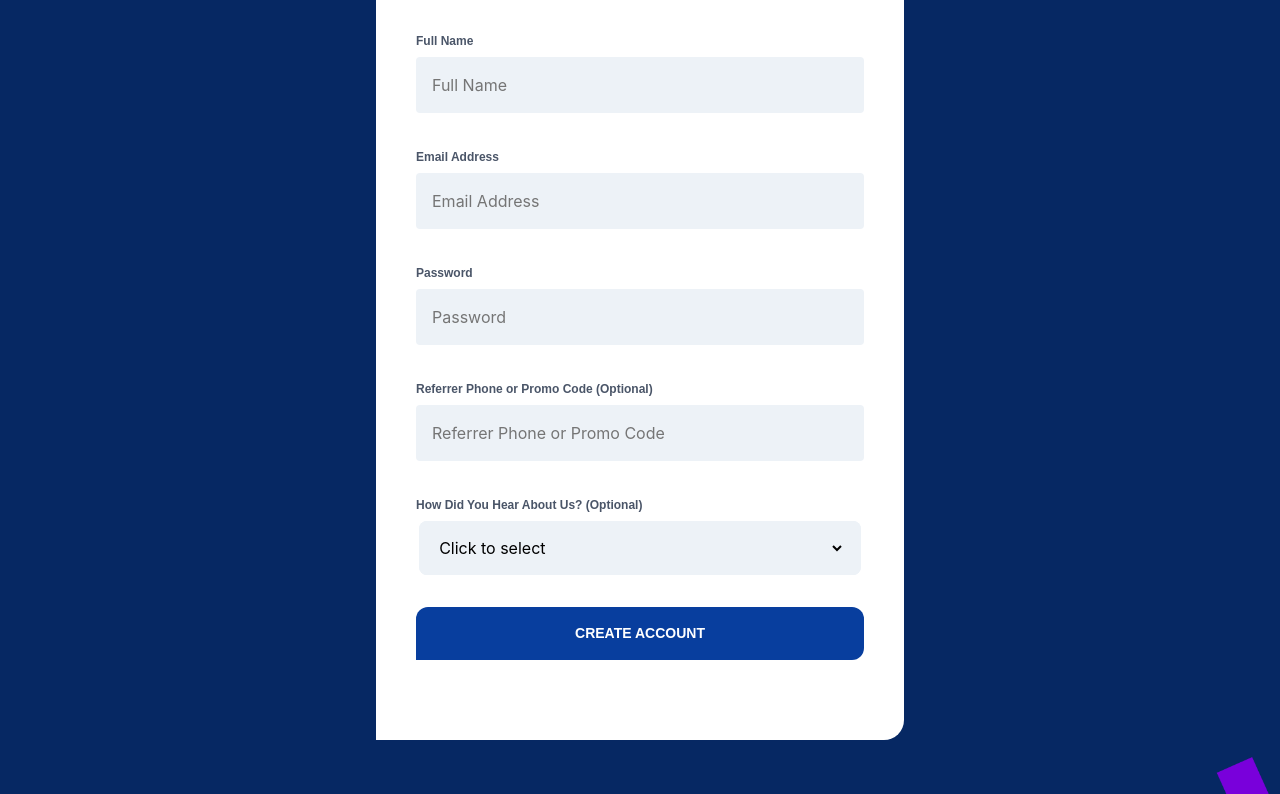
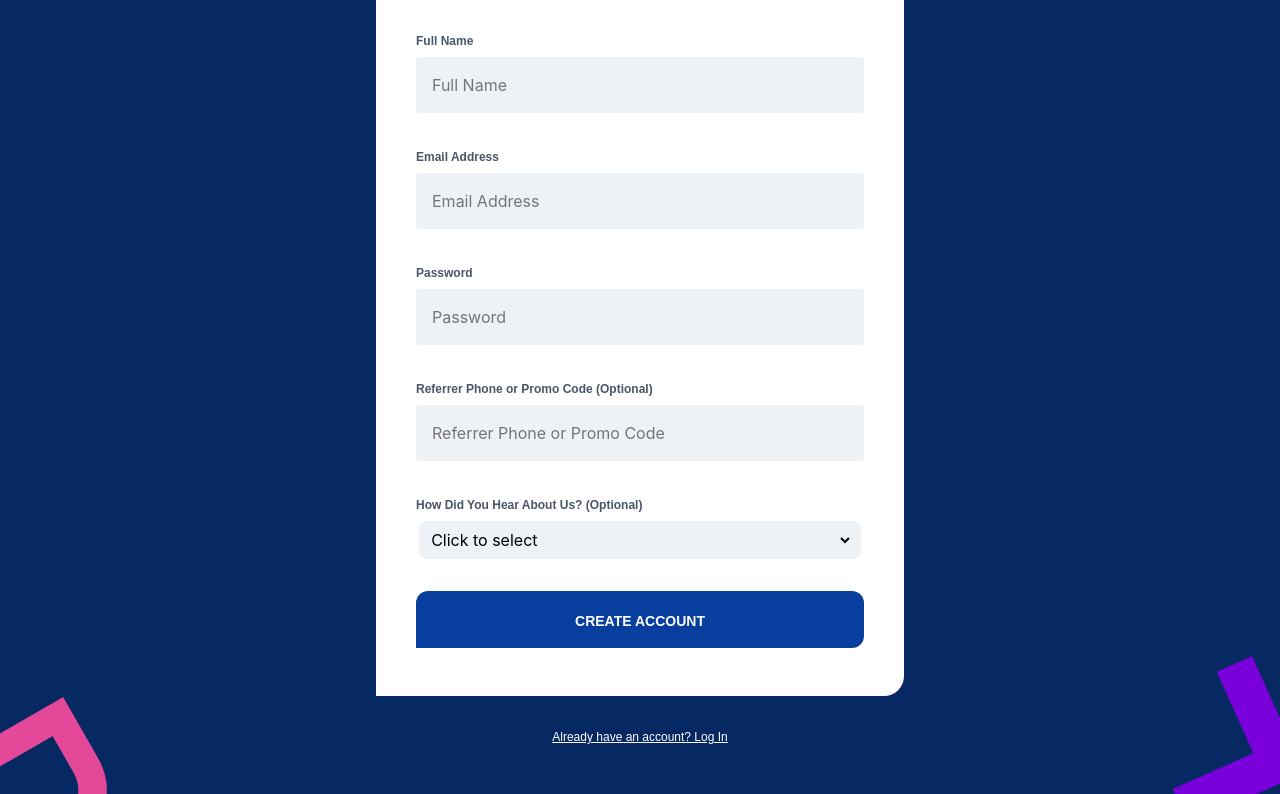
Before and after one commit to orimdominic/orimdominic.piggyvestsignup.io, a plain HTML site: page index.html in a window 1280 px wide and 1026 px high. Shown: the part 232-1026 px from the top of the page. Drawn offline with Linux system fonts and the light colour scheme.

Commit message:
to be contd

```diff
--- a/assets/styles/styles.css
+++ b/assets/styles/styles.css
@@ -11,12 +11,10 @@ html {
     segoe ui emoji, segoe ui symbol, noto color emoji;
   line-height: 1.5;
   box-sizing: border-box;
-  width: 100%;
 }
 
 body {
   margin: 0;
-  width: 100%;
 }
 
 img {
@@ -54,40 +52,47 @@ img {
 .justify-center {
   justify-content: center;
 }
+
+@media (min-width: 768px) {
+  .md-flex-row {
+    flex-direction: row;
+  }
+}
+
 /* generic boxing */
 
 .outline-none {
   outline: 0;
 }
 
+.max-w-md {
+  max-width: 28rem;
+}
 .w-11-per-12 {
   width: 91.666667%;
 }
 .w-100 {
   width: 100%;
 }
+
 .min-h-min-content {
-  min-height: -webkit-min-content;
-  min-height: -moz-min-content;
   min-height: min-content;
 }
 
-.max-w-md {
-  max-width: 28rem;
+.my-8 {
+  margin-top: calc(8 * var(--boxing_ratio));
+  margin-bottom: calc(8 * var(--boxing_ratio));
+}
+
+.mt-0 {
+  margin-top: 0;
+}
+.mt-8 {
+  margin-top: calc(8 * var(--boxing_ratio));
 }
 
 .mb-0 {
   margin-bottom: 0;
-}
-.mt-8 {
-  margin-top: calc(8 * var(--boxing_ratio));
-}
-.my-8 {
-  margin-top: calc(8 * var(--boxing_ratio));
-  margin-bottom: calc(8 * var(--boxing_ratio));
-}
-.mt-0 {
-  margin-top: 0;
 }
 .mb-1 {
   margin-bottom: calc(1 * var(--boxing_ratio));
@@ -106,38 +111,38 @@ img {
   padding: calc(8 * var(--boxing_ratio));
 }
 
-.pl-3 {
-  padding-left: calc(3 * var(--boxing_ratio));
-}
-
-.pr-2 {
-  padding-bottom: calc(2 * var(--boxing_ratio));
-}
-
-.pt-5 {
-  padding-top: calc(5 * var(--boxing_ratio));
-}
 .px-10 {
   padding-left: calc(10 * var(--boxing_ratio));
   padding-right: calc(10 * var(--boxing_ratio));
-}
-.py-4 {
-  padding-top: calc(4 * var(--boxing_ratio));
-  padding-bottom: calc(4 * var(--boxing_ratio));
-}
-
-.pb-10 {
-  padding-bottom: calc(10 * var(--boxing_ratio));
 }
 
 .py-3 {
   padding-top: calc(3 * var(--boxing_ratio));
   padding-bottom: calc(3 * var(--boxing_ratio));
 }
-
+.py-4 {
+  padding-top: calc(4 * var(--boxing_ratio));
+  padding-bottom: calc(4 * var(--boxing_ratio));
+}
 .py-12 {
   padding-top: calc(12 * var(--boxing_ratio));
   padding-bottom: calc(12 * var(--boxing_ratio));
+}
+
+.pl-3 {
+  padding-left: calc(3 * var(--boxing_ratio));
+}
+
+.pr-2 {
+  padding-right: calc(2 * var(--boxing_ratio));
+}
+
+.pt-5 {
+  padding-top: calc(5 * var(--boxing_ratio));
+}
+
+.pb-10 {
+  padding-bottom: calc(10 * var(--boxing_ratio));
 }
 
 .min-h-screen {
@@ -145,11 +150,11 @@ img {
 }
 
 @media (min-width: 640px) {
+  .sm-p-10 {
+    padding: calc(10 * var(--boxing_ratio));
+  }
   .sm-mb-8 {
     margin-bottom: calc(8 * var(--boxing_ratio));
-  }
-  .sm-p-10 {
-    padding: calc(10 * var(--boxing_ratio));
   }
   .sm-pb-12 {
     padding-bottom: calc(12 * var(--boxing_ratio));
@@ -157,15 +162,15 @@ img {
 }
 
 @media (min-width: 768px) {
+  .md-py-4 {
+    padding-top: calc(4 * var(--boxing_ratio));
+    padding-bottom: calc(4 * var(--boxing_ratio));
+  }
   .md-pl-4 {
-    padding-left: 1rem;
+    padding-left: calc(4 * var(--boxing_ratio));
   }
   .md-pr-4 {
-    padding-right: 1rem;
-  }
-  .md-py-4 {
-    padding-top: 1rem;
-    padding-bottom: 1rem;
+    padding-right: calc(4 * var(--boxing_ratio));
   }
 }
 
@@ -245,6 +250,9 @@ p {
 }
 
 @media (min-width: 768px) {
+  .md-text-sm {
+    font-size: 0.875rem;
+  }
   .md-text-2xl {
     font-size: 1.5rem;
   }
@@ -304,8 +312,7 @@ input {
 }
 
 .select-container .select-control {
-  color: red;
-  padding: 1rem;
+  padding: .5rem;
   background: rgb(237, 242, 247);
   border-width: initial;
   border-style: none;
@@ -344,8 +351,14 @@ input {
   text-align: center;
   cursor: pointer;
   border: none;
+  overflow: visible;
+  margin: 0;
 }
 
 .btn-create-account:hover {
   background-color: #062b6f;
 }
+
+.content-bg > a {
+  color: #fff;
+}
--- a/index.html
+++ b/index.html
@@ -4,13 +4,13 @@
 <head>
   <meta charset="UTF-8" />
   <meta name="viewport" content="width=device-width, initial-scale=1.0" />
-  <title>Dashboard - PiggyVest</title>
+  <title>PiggyVest | Dashboard</title>
   <link rel="stylesheet" href="./assets/styles/styles.css" />
 </head>
 
 <body>
   <div class="content">
-    <div class="content-bg min-h-screen flex flex-col items-center overflow-auto
+    <div class="content-bg flex flex-col items-center overflow-auto
     bg-primary-700 py-12">
       <header>
         <a href="https://www.piggyvest.com">
@@ -31,8 +31,8 @@
             <label class="text-xs leading-loose mb-1 text-gray-700 font-bold font-display">
               Full Name
             </label>
-            <input class="py-3 pr-2 md-py-4 md-pr-4 rounded-xs bg-gray-200 text-gray-900 outline-none pl-3 md-pl-4"
-              name="fullname" type="text" placeholder="Full Name" value="">
+            <input class="py-3 pr-2 md-py-4 md-pr-4 rounded-xs bg-gray-200 text-gray-900
+            outline-none pl-3 md-pl-4" name="fullname" type="text" placeholder="Full Name" value="">
           </div>
           <div class="flex flex-col mb-8 relative">
             <label class="text-xs leading-loose mb-1 text-gray-700 font-bold font-display">
@@ -75,16 +75,21 @@
             </div>
           </div>
           <div class="flex flex-1 items-end">
-            <button class="sc-iwsKbI btn-create-account block disabled:opacity-75
-            disabled:cursor-not-allowed text-center whitespace-no-wrap
-            brand-border-radius-sm w-100 flex flex-col md:flex-row items-center
-            justify-center pt-5 py-4 px-10 font-display text-sm md:text-sm
-            uppercase #083E9E font-bold text-white hover:bg-primary-500 mt-0" type="submit">
+            <button class="btn-create-account brand-border-radius-sm text-center
+              w-100 flex flex-col md-flex-row items-center justify-center pt-5
+              py-4 px-10 font-display text-sm md-text-sm font-bold text-white
+              mt-0" type="submit">
               CREATE ACCOUNT
             </button>
           </div>
         </form>
       </div>
+      <a class="block disabled:opacity-75 disabled:cursor-not-allowed text-center
+                  whitespace-no-wrap brand-border-radius-sm flex flex-col md:flex-row items-center
+                  justify-center py-1 px-3 md:px-5 font-body text-xs md:text-sm #fff
+                  bg-transparent font-normal hover:text-primary-500 mt-8" href="/login">
+        Already have an account? Log In
+      </a>
     </div>
   </div>
 </body>
```
